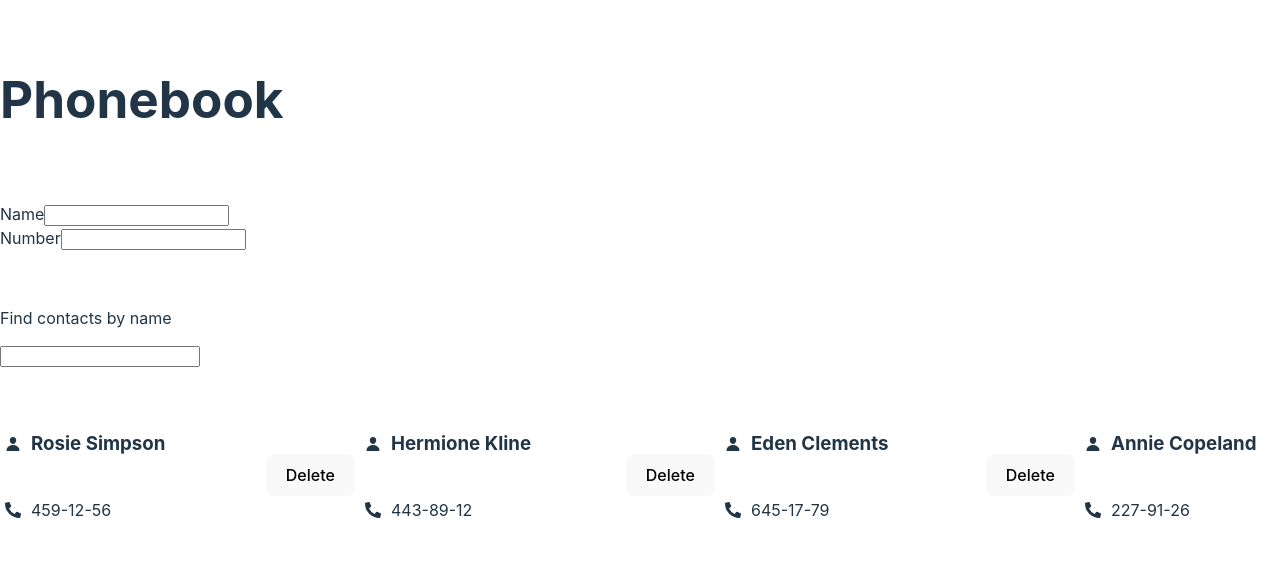
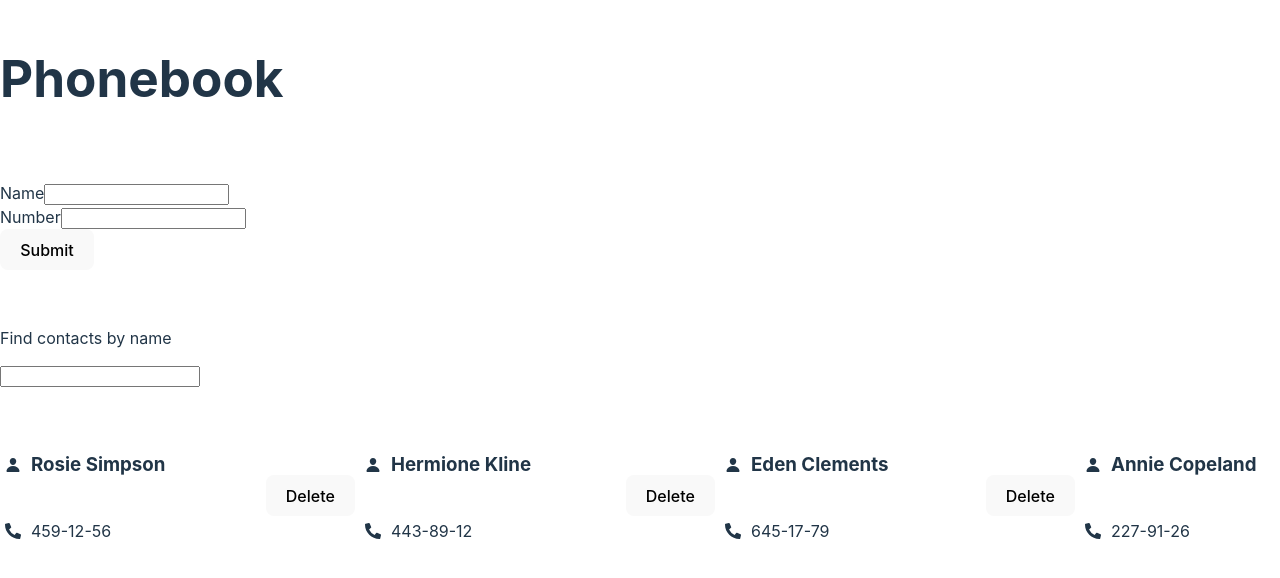
Before and after one commit to Yana17-ratsa/goit-react-hw-03, a React (Vite) app: page / in a window 1280 px wide. Shown: the part 110-688 px from the top of the page. Built offline with nearby package versions, Linux system fonts and the light colour scheme.

Commit message:
add submit button

```diff
--- a/src/components/ContactForm/ContactForm.jsx
+++ b/src/components/ContactForm/ContactForm.jsx
@@ -44,6 +44,9 @@ const ContactForm = ({onAdd}) => {
                     <Field type="text" name="number" id={numberField}/>
                     <ErrorMessage name="number" component="span"/>
                 </div>
+
+                <button type="submit">Submit</button>
+
             </Form>
         </Formik>
     )
```
